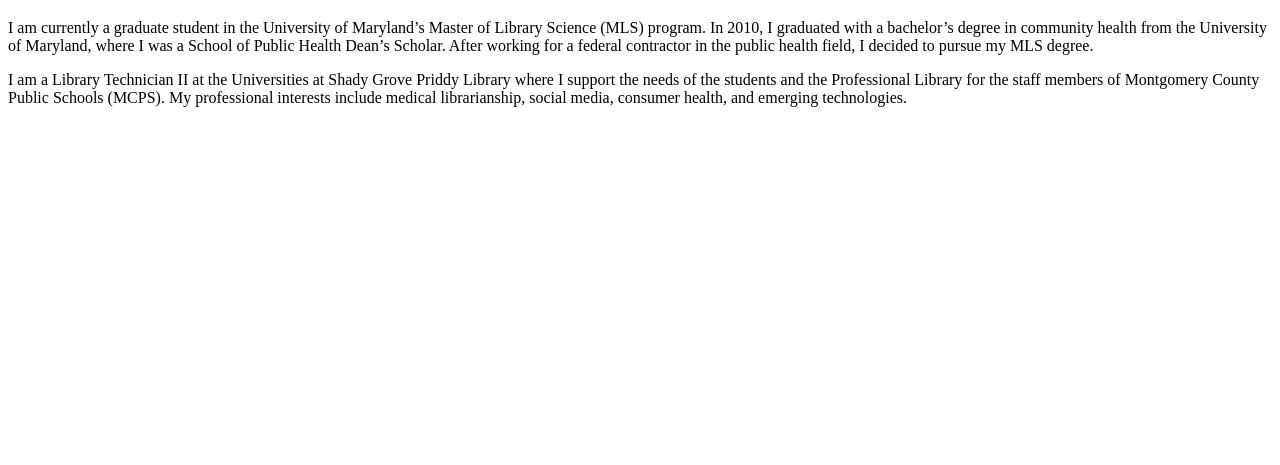
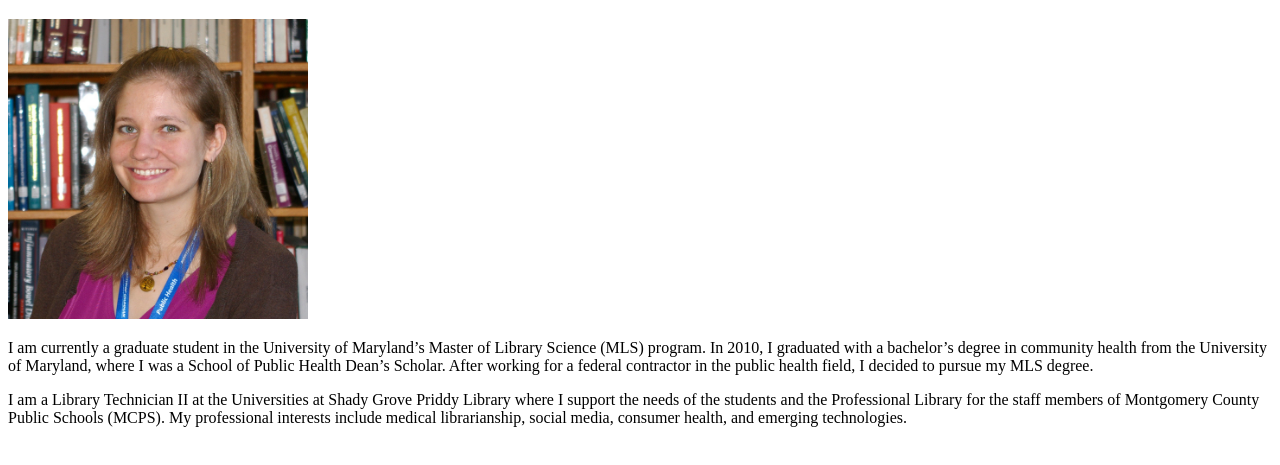
Before and after one commit to kmchan314/CV, a plain HTML site: page index.html in a window 1280 px wide. Shown: the part 61-526 px from the top of the page. Drawn offline with Linux system fonts and the light colour scheme.

Commit message:
added profile picture to index

```diff
--- a/index.html
+++ b/index.html
@@ -8,14 +8,14 @@
     <!-- This is information for the computer. This information is not displayed by the browser, but is how we can link to our style sheets and javascript libraries, give title and author information for the page, give key words to aid search results, and the like. -->
     <meta charset="utf-8" />
     <!-- Telling the computer what encoding system we are using -->
-    <title>A simple HTML5 page layout</title>
+    <title>Katie Chan Home</title>
     <!-- Title of the website-->
     <link rel="stylesheet" type="text/css" href="#" />
     <!-- link to style sheet. We can link to javascript files in a similar way -->
   </head>
   <body>
-    <!-- This opens the main body of the web page. Information inside the body tags is displayed -->
     <h1>Katie Chan</h1>
+	<img src="images/KatieChan_small.png" width="300" />
     <p>I am currently a graduate student in the University of Maryland’s Master of Library Science (MLS) program. In 2010, I graduated with a bachelor’s degree in community health from the University of Maryland, where I was a School of Public Health Dean’s Scholar. After working for a federal contractor in the public health field, I decided to pursue my MLS degree.</p>
 
 	<p>I am a Library Technician II at the Universities at Shady Grove Priddy Library where I support the needs of the students and the Professional Library for the staff members of Montgomery County Public Schools (MCPS). My professional interests include medical librarianship, social media, consumer health, and emerging technologies.</p>
```
Also changed, not shown: images/KatieChan_small.png (added).
